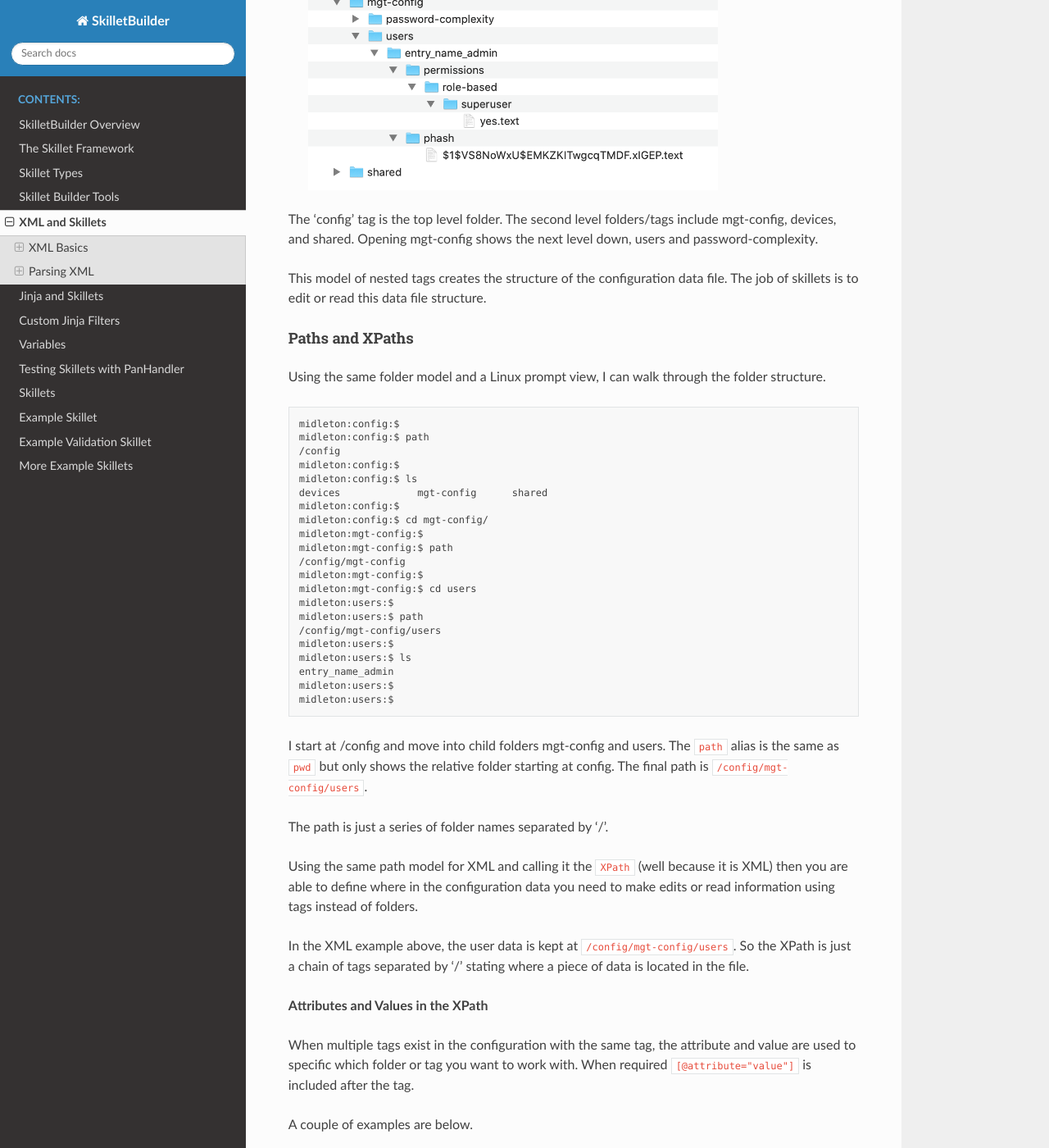
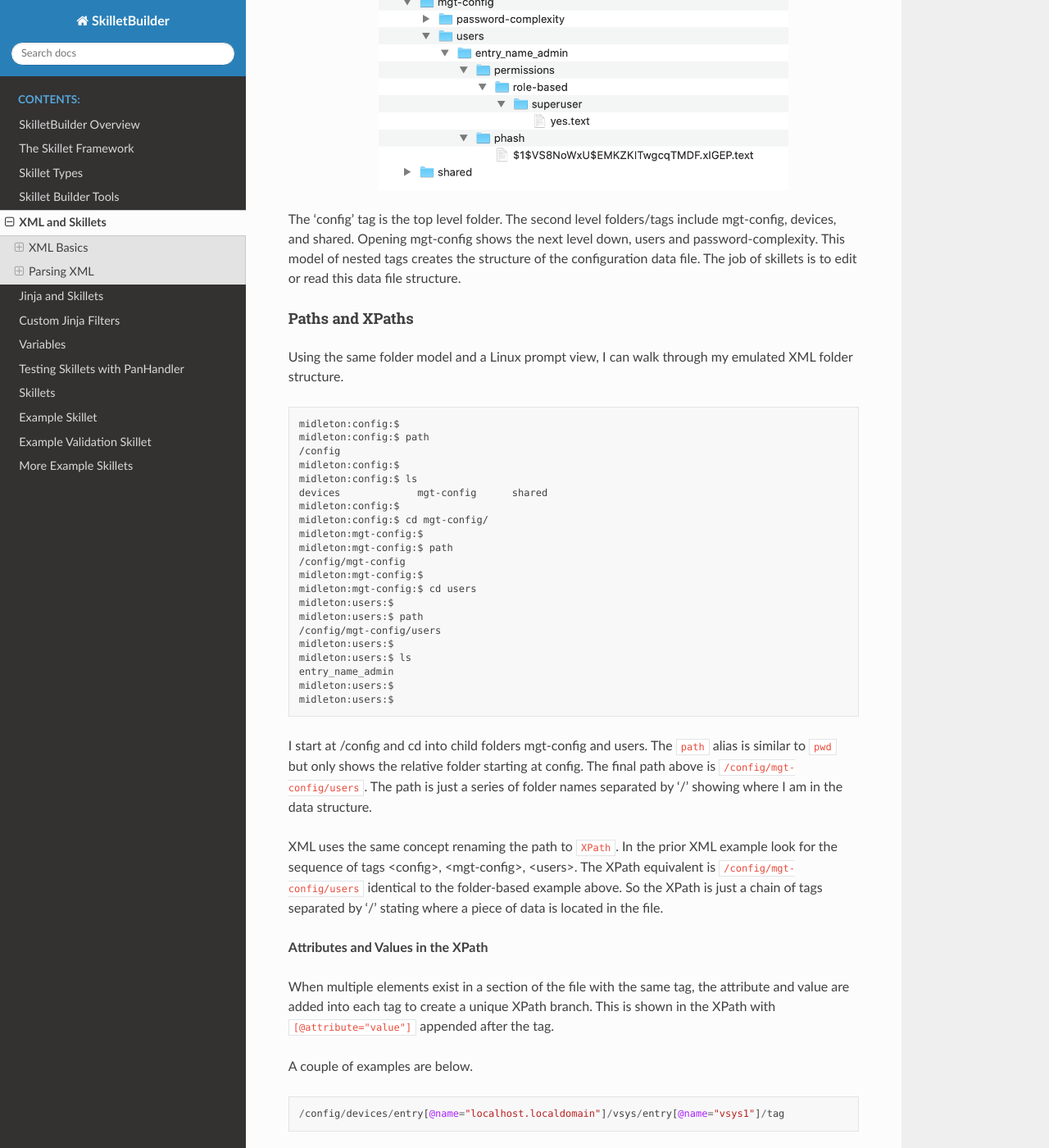
Before and after one commit to PaloAltoNetworks/SkilletBuilder, a Sphinx documentation site: the page built from docs/xml.rst, in a window 1280 px wide and 1400 px high, scrolled down 1959 px. Shown: the whole window at 82% size. Built offline with Sphinx 7.4.7 and the Read the Docs theme 2.0.0, drawn with Linux system fonts in a browser that asks for light colours; some of the changed text lies outside the part shown.

Commit message:
minor edits for all docs

```diff
--- a/docs/xml.rst
+++ b/docs/xml.rst
@@ -26,9 +27,9 @@
 
 The format of XML is related to HTML and uses a common set of terms:
 
-    * tags: start and end tags formatted as <tag> and </tag>
-    * attributes and values: placed inside the tag as attribute="value"
-    * element or 'text' values: text or numbers as values between associated tags
+    * **tags**: start and end tags formatted as <tag> and </tag>
+    * **attributes and values**: placed inside the tag as attribute="value"
+    * **element or 'text' values**: text or numbers as values between associated tags
 
 This example shows how these items are used in HTML. HTML has pre-defined tags for elements such as headers and paragraphs
 since HTML is focused on page display. The attributes are used for formatting, href links, and other style
@@ -36,13 +37,14 @@
 
   .. image:: images/html_sample.png
      :width: 800
+     :align: center
 
 You can see that the XML format is similar. There are <tags>, some with attributes="value", and text between tags.
 Unlike HTML, XML uses custom tags which is what makes it extensible.
 
   .. image:: images/xml_terminology.png
      :width: 800
-
+     :align: center
 
 |
 
@@ -55,22 +57,22 @@
 Folder-based Hierarchy
 ^^^^^^^^^^^^^^^^^^^^^^
 
-Therefore the comparison used for XML structure is a folder-based data structure with each <tag> as a folder. The example
-shows a representation of the XML file as folders.
+Therefore the best comparison used for XML structure is a folder-based data structure with each <tag> as a folder.
+The example shows a representation of the XML file as folders.
 
   .. image:: images/xml_structure_folders.png
      :width: 500
+     :align: center
 
 The 'config' tag is the top level folder. The second level folders/tags include mgt-config, devices, and shared.
-Opening mgt-config shows the next level down, users and password-complexity.
-
-This model of nested tags creates the structure of the configuration data file. The job of skillets is to edit or read this
+Opening mgt-config shows the next level down, users and password-complexity. This model of nested tags creates the
+structure of the configuration data file. The job of skillets is to edit or read this
 data file structure.
 
 Paths and XPaths
 ^^^^^^^^^^^^^^^^
 
-Using the same folder model and a Linux prompt view, I can walk through the folder structure.
+Using the same folder model and a Linux prompt view, I can walk through my emulated XML folder structure.
 
 ::
 
@@ -97,21 +99,20 @@
     midleton:users:$
 
 
-I start at /config and move into child folders mgt-config and users. The ``path`` alias is the same as ``pwd`` but
-only shows the relative folder starting at config. The final path is ``/config/mgt-config/users``.
+I start at /config and cd into child folders mgt-config and users. The ``path`` alias is similar to ``pwd`` but
+only shows the relative folder starting at config. The final path above is ``/config/mgt-config/users``.
+The path is just a series of folder names separated by '/' showing where I am in the data structure.
 
-The path is just a series of folder names separated by '/'.
+XML uses the same concept renaming the path to ``XPath``.
+In the prior XML example look for the sequence of tags <config>, <mgt-config>, <users>.
+The XPath equivalent is ``/config/mgt-config/users`` identical to the folder-based example above.
+So the XPath is just a chain of tags separated by '/' stating where a piece of data is located in the file.
 
-Using the same path model for XML and calling it the ``XPath`` (well because it is XML) then you are able to define
-where in the configuration data you need to make edits or read information using tags instead of folders.
-
-In the XML example above, the user data is kept at ``/config/mgt-config/users``.  So the XPath is just a chain of tags
-separated by '/' stating where a piece of data is located in the file.
 
 **Attributes and Values in the XPath**
 
-When multiple tags exist in the configuration with the same tag, the attribute and value are used to specific which
-folder or tag you want to work with. When required ``[@attribute="value"]`` is included after the tag.
+When multiple elements exist in a section of the file with the same tag, the attribute and value are added into each tag
+to create a unique XPath branch. This is shown in the XPath with ``[@attribute="value"]`` appended after the tag.
 
 A couple of examples are below.
 
@@ -124,11 +125,11 @@
 
 ::
 
+    /config/devices/entry[@name="localhost.localdomain"]/vsys/entry[@name="vsys1"]/tag/entry[@name="Inbound"]
     /config/devices/entry[@name="localhost.localdomain"]/vsys/entry[@name="vsys1"]/tag/entry[@name="Outbound"]
 
-
-Going deeper in the configuration the attribute name and value are used to specific a tag of interest. In this example
-a tag named Outbound.
+In this example each XPath refers to a specific tag object entry based on its name, Inbound or Outbound. The attribute
+and values are required since the XML tag ``entry`` is the same for each tag configured.
 
 |
 
@@ -138,7 +139,7 @@
 Knowing the XPath is key for most of the configuration and validation skillets. Here are a few ways to find the XPath
 for a specific configuration element.
 
-For each example we'll look for the XPath to configure a tag yet the same method works for any configuration edits.
+For each example we'll use the same XPath for a NGFW tag object. Each example results in the same XPath.
 
 |
 
@@ -152,6 +153,7 @@
 
   .. image:: images/XML_web_UI_debug.png
      :width: 600
+     :align: center
 
 Check ``Debug`` and ``Clear debug`` to get started.
 
@@ -163,6 +165,7 @@
 
   .. image:: images/XML_web_UI_debug_search.png
      :width: 800
+     :align: center
 
 Just to the right of the set or edit will be ``obj=`` with the XPath. The XPath in this example is:
 
@@ -189,17 +192,22 @@
 
   .. image:: images/XML_API_explorer.png
      :width: 250
+     :align: center
 
 Click through to the tag configuration:
 
+::
+
+
     Configuration Commands > devices > entry[@name='localhost.localdomain'] > vsys > entry[@name='vsys1'] > tag
 
-As you click through you'll notice an entry in the XPath window.
+As you click through you'll notice the entry in the XPath window shows your current XML tree location.
 
   .. image:: images/XML_API_explorer_XPath.png
      :width: 800
+     :align: center
 
-Clicking tag at the end gives the XPath as:
+Clicking ``tag`` at the end gives the XPath as:
 
 ::
 
@@ -210,14 +218,15 @@
 CLI Debug
 ^^^^^^^^^
 
-If you are familiar with the device CLI commands or have commands that aren't found in Web UI this is a preferred option.
+If you are familiar with the device CLI commands or are using commands that aren't found in Web UI this is a preferred option.
 
 Simply enter ``debug cli on``, ``configure``, and ``show tag``.
 
   .. image:: images/XML_CLI_debug_XPath.png
      :width: 600
+     :align: center
 
-The highlighted text just above the tag configuration gives the XPath as:
+The highlighted text just above the tag configuration shows the XPath as:
 
 ::
 
@@ -225,7 +234,7 @@
 
 
 To view the tag XML element, enter ``set cli config-output xml`` in operation mode and enter ``show tag`` in configure mode.
-This switches the config view from json to XML.
+This switches the config view from JSON to XML.
 
 |
 
@@ -236,10 +245,11 @@
 
 To use the Skillet Generator see the :ref:`Generate a Skillet` documentation.
 
-Save a baseline configuration, add a tag, and export the candidate configuration. Use as the two files in the generator.
+Save a baseline configuration, add a tag, and export the candidate configuration. Use these two files in the generator.
 
   .. image:: images/XML_skillet_generator_XPath.png
      :width: 600
+     :align: center
 
 The output snippet includes the XPath:
 
@@ -275,11 +285,11 @@
 
 Common items used for parsing configurations and outputs include:
 
-    * List of attribute values: append the xpath with ``@name`` where name is the attribute name
-    * return element text: append ``text()`` to the end of the xpath
-    * skip XPath tag levels, especially for broader queries: use ``//`` in the XPath instead of explicit tags
-    * Filter queries: use ``tag_name[text()='text_value']`` where the tag_name has a specific text_value
-    * search element details then reference attributes further up the tree, use ``/../`` for each level up the tree
+    * **List of attribute values**: append the xpath with ``@name`` where name is the attribute name
+    * **return element text**: append ``text()`` to the end of the xpath
+    * **skip XPath tag levels for broader queries**: use ``//`` in the XPath between tags
+    * **Filter queries**: ``tag_name[text()='text_value']`` where a tag_name has a specific text_value
+    * **reference attributes further up the tree**: ``/../`` for each  level up the tree
 
 The following sections show in depth examples using the query syntax options above.
 
@@ -294,10 +304,11 @@
 
     /config/devices/entry[@name='localhost.localdomain']/vsys/entry[@name='vsys1']/tag
 
-the output from the explorer shows the tag XML elements along with a json snippet.
+the output from the Explorer shows the tag XML elements along with a json snippet.
 
   .. image:: images/XML_explorer_element.png
      :width: 600
+     :align: center
 
 This entry has 3 tags: block_list, tag name, and demo_tag.
 
@@ -317,7 +328,7 @@
 
   .. image:: images/XML_explorer_list_of_names.png
      :width: 600
-
+     :align: center
 
 Output a List Filtered on a Text Value
 ~~~~~~~~~~~~~~~~~~~~~~~~~~~~~~~~~~~~~~
@@ -335,16 +346,28 @@
 
   .. image:: images/XML_explorer_filter_text.png
      :width: 600
+     :align: center
 
-Let's break this down.
+Let's break this down referencing the XML element output in :ref:`Output an XML Element`
 
-    * The ``//`` after tag is used to skip levels of the xpath, especially when we have multiple tag attribute names and values
+  The ``//`` before color is used to skip levels of the XPath, specifically where the tree branches and
+  multiple entries exist. This allows us to search all of the <tag> entries.
 
-    * The ``color[text()='color1']`` goes down to the color tag level and gets all elements with text value = color1
+  Including the  ``color[text()='color1']`` filter captures only the elements with text value = color1.
+  At this point we have captured all of the color1 <tag> elements but the goal is to get only the tag object names.
 
-    * The ``/../@name`` uses the double dot notation to go up one level in the tree and grab the list of name values
+  Using ``/../`` we come back up the tree one level from <color> to the <entry> level of the XPath.
+  Each ``/../`` included in the XPath brings us up one level where ``/../../`` would be up two levels.
+  We only need to return one level to <entry>.
 
-This gives us the filtered list based on a color value.
+  Appending ``@name`` gives us the attribute name values found in our captured elements.
+
+The output is the filtered list based on a color value = color1.
+
+.. NOTE::
+    Using the Explorer you can try variations of the above XPath syntax without the /../, @name, or filter.
+    You can also modify the filter color to return different values.
+
 
 |
 
```
Also changed, not shown: other parts of docs/xml.rst (+4 -3 lines), docs/builder_tools.rst (+116 -70 lines), docs/jinja.rst (+5 -5 lines), docs/overview.rst (+68 -1 lines), docs/skillet_framework.rst (+9 -9 lines), docs/skillet_types.rst (+5 -6 lines), 1 other file.
